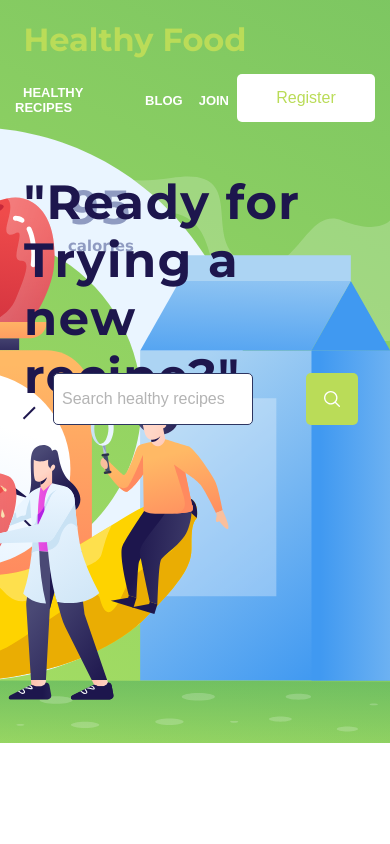
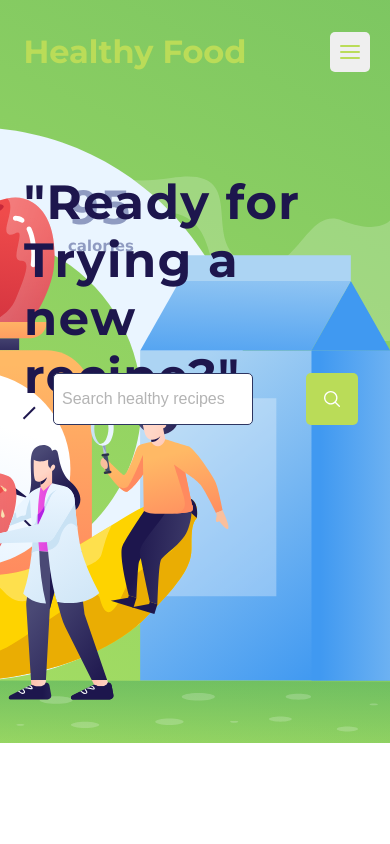
Before and after one commit to JohnnysFaria/Healthy-Food-Commerce, a React (Create React App) app: page / in a window 390 px wide. Shown: the top 844 px of the page. Built offline with nearby package versions, Linux system fonts and the light colour scheme; the HTML template or start-up script is replaced by a standard one; a web font is replaced by a local one.

Commit message:
Menu mobile

```diff
--- a/src/Card/Card.css
+++ b/src/Card/Card.css
@@ -1,6 +1,6 @@
 .card-container {
   display: flex;
-  width: 100%;
+  width: 530px;
   height: 225px;
   background: #fff;
   border-radius: 7px;
@@ -28,15 +28,10 @@
 }
 
 @media (max-width: 425px) {
+  .card-container {
+    width: 360px;
+  }
   .card-texto {
     padding: 19px;
   }
-  .card-container {
-    width: 85%;
-    height: 100%;
-  }
-  .card-img {
-    width: 100%;
-    height: 100%;
-  }
 }
--- a/src/Home/Header.css
+++ /dev/null
@@ -1,62 +0,0 @@
-.nav-container {
-  display: flex;
-  justify-content: space-between;
-  width: 100%;
-  height: 103px;
-}
-
-.nav-home {
-  width: 270px;
-  height: 39px;
-  margin: 32px 0 32px 137px;
-  font-family: 'Montserrat', sans-serif;
-  font-size: 2rem;
-  font-weight: bold;
-  color: #badc58;
-  cursor: pointer;
-}
-
-.nav {
-  display: flex;
-  justify-content: space-between;
-  width: 457px;
-  height: 52px;
-  margin: 20px 120px;
-}
-
-.nav-lista {
-  display: flex;
-  flex-direction: row;
-  font-family: 'muli', sans-serif;
-  font-weight: 700;
-  font-style: normal;
-  font-size: 16px;
-  color: #ffffff;
-  list-style: none;
-  align-items: center;
-  cursor: pointer;
-}
-
-.nav-lista a {
-  margin-right: 24px;
-}
-
-@media (max-width: 888px) {
-  .nav-container {
-    flex-wrap: wrap;
-  }
-  .nav-home {
-    display: flex;
-    margin: 20px 0 0 0;
-    justify-content: center;
-  }
-  .nav-lista {
-    font-size: 13px;
-  }
-  .nav {
-    margin: 15px;
-  }
-  .nav-lista a {
-    margin: 8px;
-  }
-}
--- a/src/Home/Header.js
+++ b/src/Home/Header.js
@@ -1,17 +1,34 @@
 import React from 'react';
 import Botao from '../Botao/Botao';
-import './Header.css';
+import styles from './Header.module.css';
 import { NavLink } from 'react-router-dom';
+import useMedia from '../useMedia';
 
-const Header = ({ label, placeholder }) => {
+const Header = () => {
+  const mobile = useMedia('(max-width: 60rem)');
+  const [mobileMenu, setMobileMenu] = React.useState(false);
   return (
-    <nav className={'nav-container'}>
+    <>
+      <nav className={styles.navContainer}>
         <NavLink to="/">
-        <div className={'nav-home'}>Healthy Food</div>
+          <div className={styles.navHome}>Healthy Food</div>
         </NavLink>
 
-      <div className={'nav'}>
-        <ul className={'nav-lista'}>
+        {mobile && (
+          <button
+            aria-label="Menu"
+            className={`${styles.mobileButton} ${
+              mobileMenu && styles.mobileButtonActive
+            }`}
+            onClick={(e) => setMobileMenu(!mobileMenu)}
+          ></button>
+        )}
+        <nav
+          className={`${mobile ? styles.navMobile : styles.nav} ${
+            mobileMenu && styles.navMobileActive
+          }`}
+        >
+          <ul className={styles.navLista}>
             <li>
               <a>HEALTHY RECIPES</a>
             </li>
@@ -23,13 +40,13 @@ const Header = ({ label, placeholder }) => {
             </li>
           </ul>
           <nav>
-          <NavLink to="/Register" activeStyle={{ textDecoration: 'none' }}>
+            <NavLink to="/Register">
               <Botao label={'Register'} branco />
             </NavLink>
           </nav>
-      </div>
         </nav>
+      </nav>
+    </>
   );
 };
-
 export default Header;
--- /dev/null
+++ b/src/Home/Header.module.css
@@ -0,0 +1,142 @@
+.navContainer {
+  display: flex;
+  justify-content: space-between;
+  width: 100%;
+  height: 103px;
+}
+
+.navHome {
+  width: 270px;
+  height: 39px;
+  margin: 32px 0 32px 137px;
+  font-family: 'Montserrat', sans-serif;
+  font-size: 2rem;
+  font-weight: bold;
+  color: #badc58;
+  cursor: pointer;
+}
+
+.nav {
+  display: flex;
+  justify-content: space-between;
+  width: 457px;
+  height: 52px;
+  margin: 20px 120px;
+}
+
+.navLista {
+  display: flex;
+  flex-direction: row;
+  font-family: 'muli', sans-serif;
+  font-weight: 700;
+  font-style: normal;
+  font-size: 16px;
+  color: #ffffff;
+  list-style: none;
+  align-items: center;
+  cursor: pointer;
+}
+
+.navLista a {
+  margin-right: 24px;
+}
+
+.mobileButton {
+  display: flex;
+  align-items: center;
+  justify-content: center;
+  width: 40px;
+  height: 40px;
+  margin: 20px;
+  padding: 0;
+  color: #badc58;
+  border: none;
+  border-radius: 5px;
+  transition: 0.2s ease;
+  cursor: pointer;
+}
+.mobileButton::after {
+  content: '';
+  display: block;
+  width: 1.2rem;
+  height: 2px;
+  border-radius: 2px;
+  background: currentColor;
+  box-shadow: 0 6px currentColor, 0 -6px currentColor;
+  transition: 0.2s;
+}
+
+.mobileButton:focus,
+.mobileButton:hover,
+.mobileButtonActive {
+  outline: none;
+  background: white;
+  box-shadow: 0 0 0 3px #badc58;
+  border-color: #badc58;
+  color: #badc58;
+}
+
+.mobileButtonActive::after {
+  transform: rotate(90deg);
+  width: 4px;
+  height: 4px;
+  box-shadow: 0 8px currentColor, 0 -8px currentColor;
+}
+
+.navMobile {
+  display: block;
+  position: absolute;
+  top: 70px;
+  right: 0;
+  padding: 0 1rem;
+  background: #badc58;
+  box-shadow: 0 1px 2px rgba(0, 0, 0, 0.2);
+  border-radius: 0.2rem;
+  transform: translateX(-10px);
+  opacity: 0;
+  pointer-events: none;
+}
+.navMobileActive {
+  transition: 0.3s;
+  transform: initial;
+  opacity: 1;
+  pointer-events: initial;
+  z-index: 200;
+}
+
+.navMobile a,
+.navMobile button {
+  display: flex;
+  align-items: center;
+  background: none;
+  width: 100%;
+  border: none;
+  border-bottom: 1px solid #eee;
+  padding: 0.5rem 0;
+  cursor: pointer;
+  text-align: center;
+  justify-content: center;
+}
+
+@media (max-width: 888px) {
+  .navContainer {
+    align-items: center;
+  }
+
+  .navHome {
+    display: flex;
+    margin: 0;
+    justify-content: center;
+  }
+  .nav {
+    margin: 15px;
+  }
+  .navLista {
+    font-size: 13px;
+    flex-direction: column;
+    align-items: normal;
+  }
+  .navLista a {
+    margin: 8px;
+  }
+}
--- a/src/Recipe.js/Recipe.css
+++ b/src/Recipe.js/Recipe.css
@@ -37,6 +37,3 @@
     height: 105px;
   }
 }
-.card-wrapper {
-  width: 100%;
-}
--- /dev/null
+++ b/src/useMedia.js
@@ -0,0 +1,21 @@
+import React from 'react';
+
+const useMedia = (media) => {
+  const [match, setMatch] = React.useState(null);
+
+  React.useEffect(() => {
+    function changeMatch() {
+      const { matches } = window.matchMedia(media);
+      setMatch(matches);
+    }
+    changeMatch();
+    window.addEventListener('resize', changeMatch);
+    return () => {
+      window.removeEventListener('resize', changeMatch);
+    };
+  }, [media]);
+
+  return match;
+};
+
+export default useMedia;
```
Lines whose indentation alone changed are shown as unchanged.
